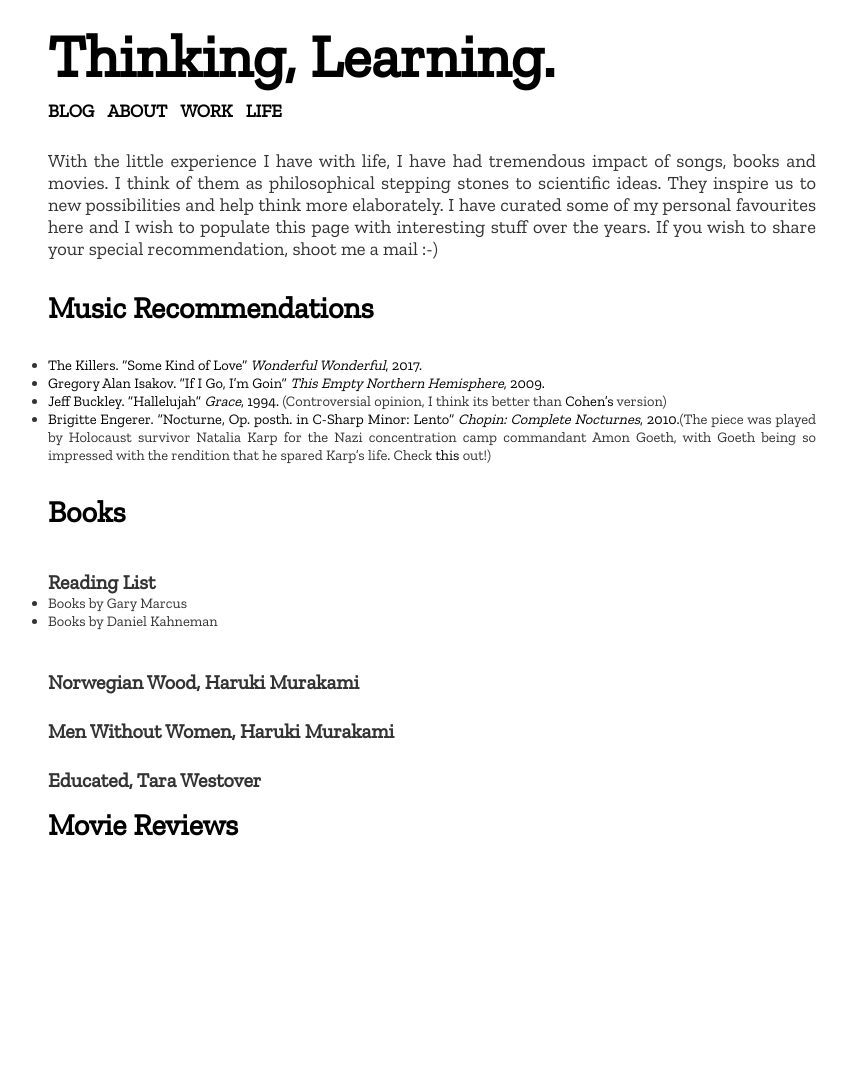
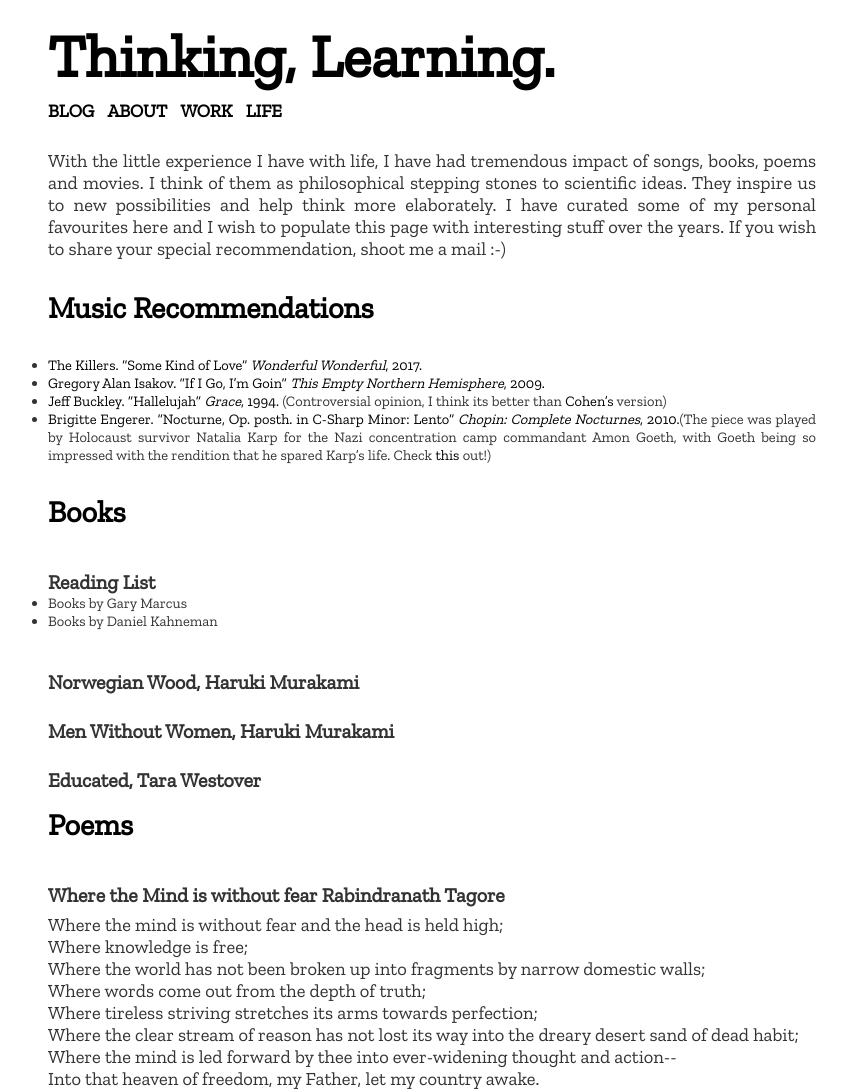
Before and after one commit to shreyshrivastava4799/shreyshrivastava4799.github.io, a Jekyll site: the page built from life.md, in a window 1280 px wide. Shown: the whole page, without its empty margins (208-1055 px from the left). Built offline with Jekyll 4.4.1, drawn with Linux system fonts in a browser that asks for light colours; before the commit the page ends 900 px from its top, so only the background shows below that.

```diff
--- a/life.md
+++ b/life.md
@@ -4,7 +4,7 @@ title: Life
 ---
 <div style="text-align: justify; font-size: 18.5px; margin:0 auto;">
     <div>
-        With the little experience I have with life, I have had tremendous impact of songs, books and movies. I think of them as philosophical stepping stones to scientific ideas. They inspire us to new possibilities and help think more elaborately. I have curated some of my personal favourites here and I wish to populate this page with interesting stuff over the years. If you wish to share your special recommendation, shoot me a mail :-)
+        With the little experience I have with life, I have had tremendous impact of songs, books, poems and movies. I think of them as philosophical stepping stones to scientific ideas. They inspire us to new possibilities and help think more elaborately. I have curated some of my personal favourites here and I wish to populate this page with interesting stuff over the years. If you wish to share your special recommendation, shoot me a mail :-)
     </div>
 </div>
 ## Music Recommendations
@@ -36,4 +36,18 @@ title: Life
 
 
 
-## Movie Reviews
+## Poems
+
+<div style="text-align: justify; font-size: 18.5px; margin:0 auto;">
+    <div>
+       <h3>Where the Mind is without fear Rabindranath Tagore</h3> <br/>
+        Where the mind is without fear and the head is held high; <br/>
+        Where knowledge is free;<br/>
+        Where the world has not been broken up into fragments by narrow  domestic walls;<br/>
+        Where words come out from the depth of truth;<br/>
+        Where tireless striving stretches its arms towards perfection;<br/>
+        Where the clear stream of reason has not lost its way into the  dreary desert sand of dead habit;<br/>
+        Where the mind is led forward by thee into ever-widening thought and action--<br/>
+        Into that heaven of freedom, my Father, let my country awake.<br/>
+    </div>
+</div>
```
Also changed, not shown: _drafts/what-it-means-to-be-computer-scientist?.md (deleted, +0 -13 lines), about.md (+7 -2 lines), _drafts/technocracy.md (added).
